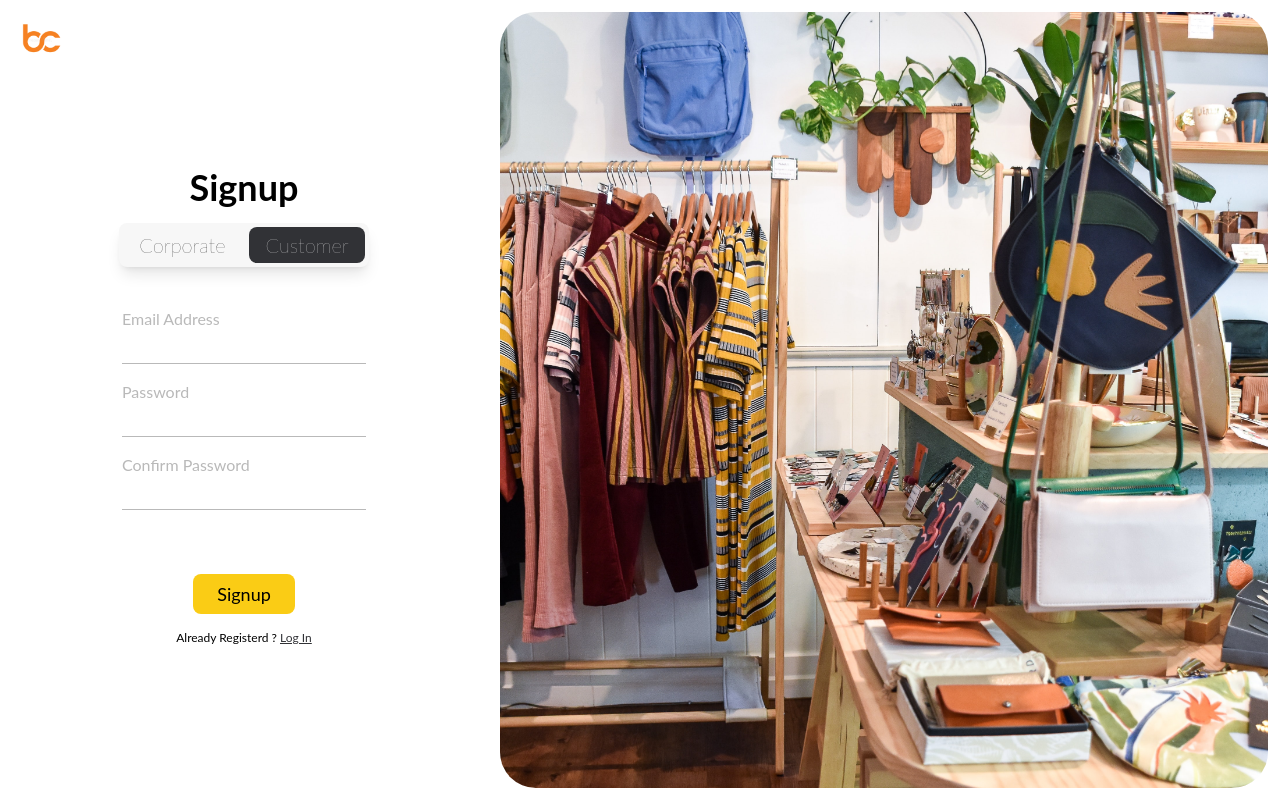
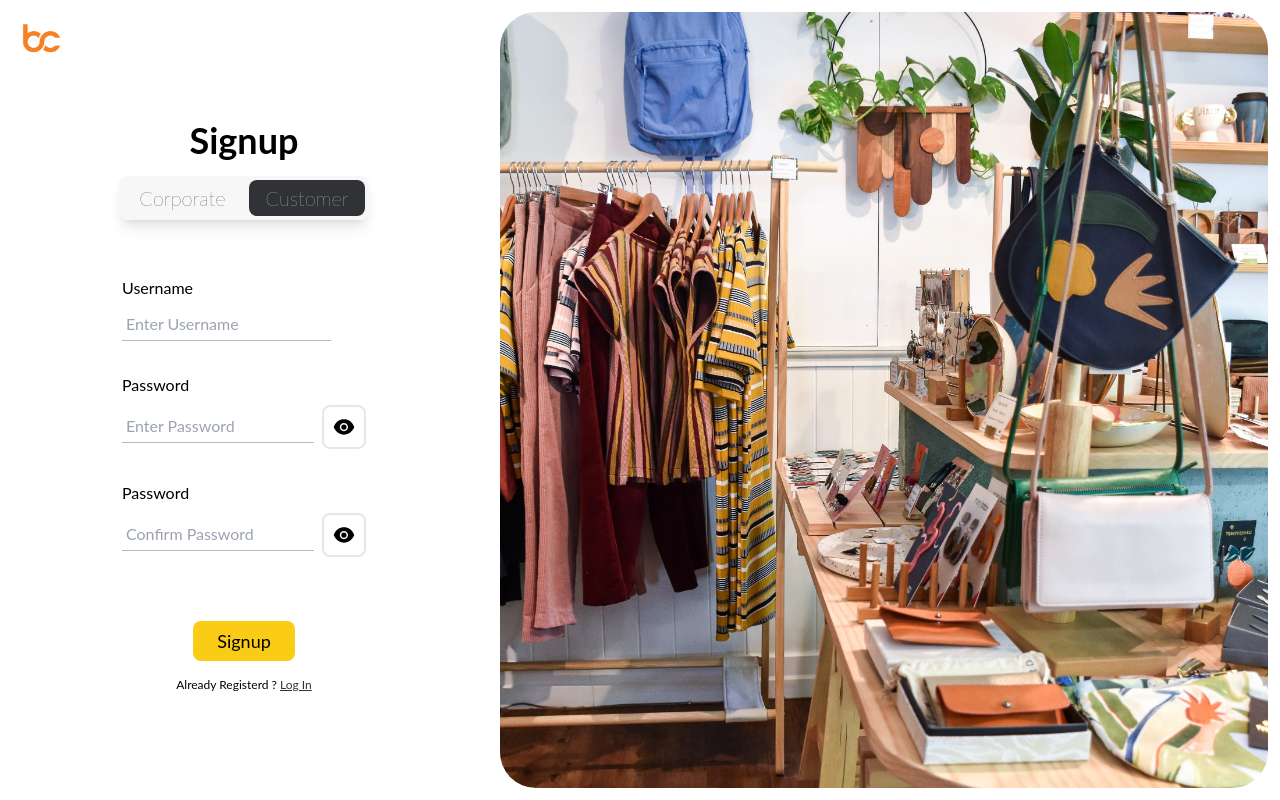
Before and after one commit to John-Tenning/B2C-portal, a React (Create React App) app in the folder frontend/: page /signup in a window 1280 px wide. Shown: the top 800 px of the page. Built offline with nearby package versions, Linux system fonts and the light colour scheme; the HTML template or start-up script is replaced by a standard one.

Commit message:
Added Input Component

```diff
--- a/frontend/package.json
+++ b/frontend/package.json
@@ -7,6 +7,7 @@
     "@testing-library/react": "^12.0.0",
     "@testing-library/user-event": "^13.2.1",
     "autoprefixer": "^10.4.2",
+    "axios": "^1.3.3",
     "concurrently": "^7.0.0",
     "postcss": "^8.4.5",
     "react": "^17.0.2",
--- a/frontend/src/App.js
+++ b/frontend/src/App.js
@@ -13,24 +13,11 @@ const App = () => {
     <div className="">
       <BrowserRouter>
         <Routes>
-          {/* <Route index path="/" element={<Home />} /> */}
           <Route path="/login" element={<Login />} />
           <Route path="/signup" element={<Signup />} />
           <Route index path="/" element={<Services />} />
           <Route index path="/home" element={<Home />} />
-          <Route path="/login" element={<Login />} />
-          <Route path="/signup" element={<Signup />} />
           <Route path="/" element={<Profile />} />
-
-
-          {/* <Route
-            path="/test"
-            element={
-              <div>
-                <NavBar applicationName="NavbarHeader"/>
-              </div>
-            }
-          /> */}
         </Routes>
       </BrowserRouter>
     </div>
--- /dev/null
+++ b/frontend/src/components/Input.js
@@ -0,0 +1,67 @@
+import React, { useState } from "react";
+import {
+  AiFillExclamationCircle,
+  AiFillEye,
+  AiOutlineEyeInvisible,
+} from "react-icons/ai";
+
+const Inputfield = ({
+  valueState = ["", (v) => {}],
+  errorState = ["", (v) => {}],
+  placeholder = "",
+  type = "text",
+  title = "",
+  isDisabled = false,
+  className = "w-full",
+}) => {
+  const [value, setValue] = valueState;
+  const [error, setError] = errorState;
+  const [hide, setHide] = useState(true);
+
+  return (
+    <div
+      className={`${className} flex flex-col items-start justify-center space-y-2`}
+    >
+      <label className="text-blue text-base">{title}</label>
+      <div className="flex space-x-2 items-center w-full">
+        <input
+          disabled={isDisabled}
+          type={type === "password" ? (hide ? "password" : "text") : type}
+          placeholder={placeholder}
+          value={value}
+          onChange={(e) => {
+            e.preventDefault();
+            setValue(e.target.value);
+            setError("");
+          }}
+          className={` appearance-none outline-none border-b p-1 w-full border-b-fog ${
+            error.length !== 0 ? "border-yellow" : "border-gray"
+          } first-letter:transition ease-in-out m-0 focus:outline-none focus:border-cloud`}
+        />
+        {type === "password" && (
+          <button
+            className="text-cloud p-2 border-2 bg-gray rounded-lg"
+            onClick={(e) => {
+              e.preventDefault();
+              setHide(!hide);
+            }}
+          >
+            {hide ? (
+              <AiFillEye size={24} />
+            ) : (
+              <AiOutlineEyeInvisible size={24} />
+            )}
+          </button>
+        )}
+      </div>
+      {error.length !== 0 && (
+        <div className="flex items-center space-x-2 text-xs text-red">
+          <AiFillExclamationCircle />
+          <p className="">{error}</p>
+        </div>
+      )}
+    </div>
+  );
+};
+
+export default Inputfield;
--- a/frontend/src/components/Login.js
+++ b/frontend/src/components/Login.js
@@ -5,10 +5,11 @@ import logo from "../assets/logo.jpg";
 import { FaEye, FaEyeSlash } from "react-icons/fa";
 // import { FaEyeSlash } from "react-icons/fa";
 import ContactUs from "./ContactUs";
+import TextInput from "./Input";
 
 const Login = () => {
-  const [email, setEmail] = useState("");
-  const [password, setPassword] = useState("");
+  const [username, setUsername] = useState("");
+  const [password, setpassword] = useState("");
   const [selected, setSelected] = useState(0);
   const [visibility, setVisibility] = useState(false);
 
@@ -54,31 +55,20 @@ const Login = () => {
               <div
                 className={`w-full flex flex-col items-start justify-center`}
               >
-                <p className="text-fog font-lato w-full mt-4">Email Address</p>
-                <input
-                  type="text"
-                  className="appearance-none outline-none border-b p-1 w-full border-b-fog"
+                <TextInput
+                  className="mt-8"
+                  valueState={[username, setUsername]}
+                  placeholder="Enter Username"
+                  title="Username"
                 />
-                <div className="flex w-full">
-                  <p className="text-fog font-lato w-full mt-4">Password</p>
-                  <div className="flex-1"></div>
+                <TextInput
+                  className="mt-8"
+                  valueState={[password, setpassword]}
+                  placeholder="Enter Password"
+                  title="Password"
+                  type="password"
+                />
 
-                  <button
-                    onClick={(e) => {
-                      setVisibility(!visibility);
-                    }}
-                  >
-                    {visibility ? (
-                      <FaEye className="mt-4" />
-                    ) : (
-                      <FaEyeSlash className="mt-4" />
-                    )}
-                  </button>
-                </div>
-                <input
-                  type={visibility ? "text" : "password"}
-                  className="appearance-none outline-none border-b p-1 w-full border-b-fog"
-                />
               </div>
             </div>
             <div className="flex items-center justify-center text-bold bg-yellow-400 text-black py-1.5 px-6 mt-16 rounded-lg hover:bg-black hover:text-white">
--- a/frontend/src/components/Signup.js
+++ b/frontend/src/components/Signup.js
@@ -3,12 +3,32 @@ import { Link } from "react-router-dom";
 import home from "../assets/homepage.jpg";
 import logo from "../assets/logo.jpg";
 import ContactUs from "./ContactUs";
+import TextInput from "./Input";
+import axios from "axios";
+
+
 const Signup = () => {
-  const [email, setEmail] = useState("");
-  const [password, setPassword] = useState("");
+  const [username, setUsername] = useState("");
+  const [password, setpassword] = useState("");
+  const [confpwd, setconfpwd] = useState("");
   const [selected, setSelected] = useState(0);
   //   0 - Corporate
   //   1 - Customer
+  const handleClick = () => {
+    axios
+      .post("http://localhost:3000/signup", {
+        username: username,
+        password: password,
+        confpwd: confpwd,
+        selected: selected,
+      })
+      .then(function (response) {
+        console.log(response);
+      })
+      .catch(function (error) {
+        console.log(error);
+      });
+  };
 
   return (
     <div className="">
@@ -49,27 +69,32 @@ const Signup = () => {
               <div
                 className={`w-full flex flex-col items-start justify-center`}
               >
-                <p className="text-fog font-lato w-full mt-4">Email Address</p>
-                <input
-                  type="text"
-                  className="appearance-none outline-none border-b p-1 w-full border-b-fog"
+                <TextInput
+                  className="mt-8"
+                  valueState={[username, setUsername]}
+                  placeholder="Enter Username"
+                  title="Username"
                 />
-                <p className="text-fog font-lato w-full mt-4">Password</p>
-                <input
+                <TextInput
+                  className="mt-8"
+                  valueState={[password, setpassword]}
+                  placeholder="Enter Password"
+                  title="Password"
                   type="password"
-                  className="appearance-none outline-none border-b p-1 w-full border-b-fog"
                 />
-                <p className="text-fog font-lato w-full mt-4">
-                  Confirm Password
-                </p>
-                <input
+                <TextInput
+                  className="mt-8"
+                  valueState={[confpwd, setconfpwd]}
+                  placeholder="Confirm Password"
+                  title="Password"
                   type="password"
-                  className="appearance-none outline-none border-b p-1 w-full border-b-fog"
                 />
               </div>
             </div>
             <div className="flex items-center justify-center text-bold bg-yellow-400 text-black py-1.5 px-6 mt-16 rounded-lg hover:bg-black hover:text-white">
-              <button className=" text-lg">Signup</button>
+              <button className="text-lg" handleclick={handleClick}>
+                Signup
+              </button>
             </div>
             <div className="flex items-center justify-center mt-4">
               <p className="text-xs">
```
Also changed, not shown: 1 other file (tests, documents, lock files or other folders).
